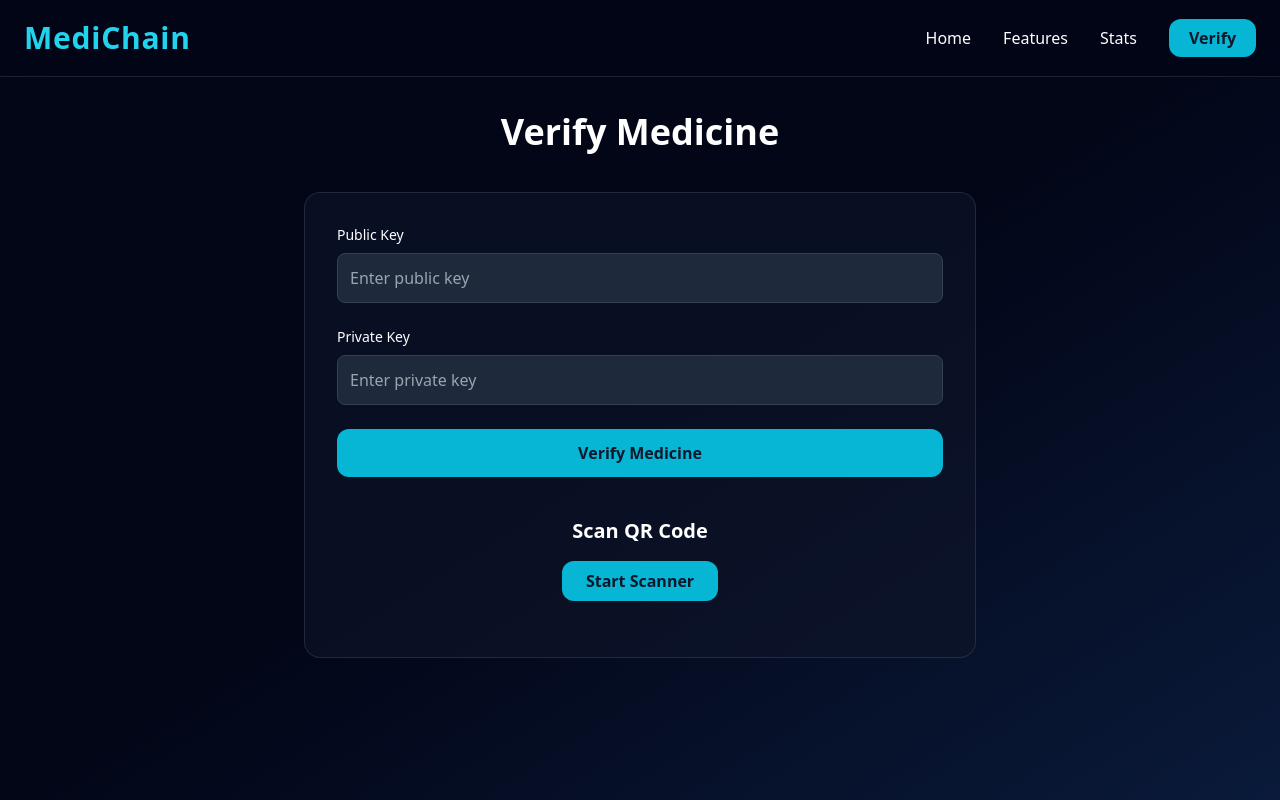
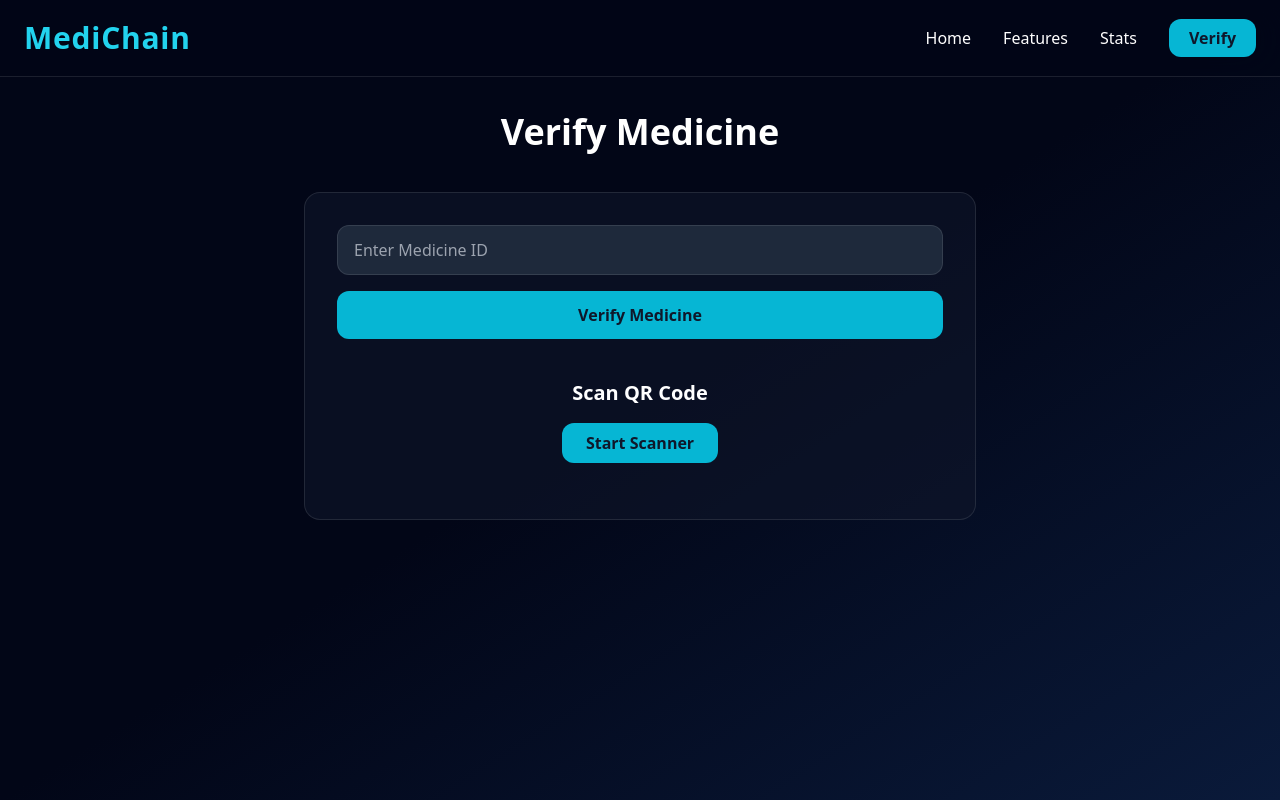
Before and after one commit to Soujana77/Blockchain-counterfeit-tracking, a React app in the folder frontend/: page /verify in a window 1280 px wide. Built offline with nearby package versions, Linux system fonts and the light colour scheme; the HTML template or start-up script is replaced by a standard one.

Commit message:
Integrated blockchain verification with frontend and backend

```diff
--- a/frontend/src/pages/Verify.jsx
+++ b/frontend/src/pages/Verify.jsx
@@ -2,12 +2,51 @@ import { useState } from "react";
 import QrScanner from "../components/QrScanner";
 
 function Verify() {
+  const [medicineId, setMedicineId] = useState("");
+  const [result, setResult] = useState(null);
+  const [status, setStatus] = useState("");
+
   const [scanResult, setScanResult] = useState("");
   const [showScanner, setShowScanner] = useState(false);
 
+  // 🔍 VERIFY FUNCTION
+  const handleVerify = async (id) => {
+    try {
+      const res = await fetch(
+        `http://127.0.0.1:8000/api/getMedicine/${id}`
+      );
+
+      if (!res.ok) {
+        throw new Error("Not found");
+      }
+
+      const data = await res.json();
+
+      setResult(data.data);
+      setStatus("authentic");
+    } catch (error) {
+      setResult(null);
+      setStatus("fake");
+    }
+  };
+
+  // 🔍 Button click verify
+  const handleVerifyClick = () => {
+    if (!medicineId) return;
+    handleVerify(medicineId);
+  };
+
+  // 🔍 Auto verify after QR scan
+  const handleScan = (data) => {
+    if (data) {
+      setScanResult(data);
+      setMedicineId(data);
+      handleVerify(data);
+    }
+  };
+
   return (
     <div className="min-h-screen text-white px-6 pt-28">
-
       {/* TITLE */}
       <h1 className="text-4xl font-bold text-center mb-10">
         Verify Medicine
@@ -16,32 +55,44 @@ function Verify() {
       {/* MAIN CARD */}
       <div className="max-w-2xl mx-auto bg-slate-900/60 p-8 rounded-2xl border border-white/10">
 
-        {/* Public Key */}
-        <div className="mb-6">
-          <label className="block mb-2 text-sm">Public Key</label>
-          <input
-            type="text"
-            placeholder="Enter public key"
-            className="w-full p-3 rounded-lg bg-slate-800 border border-slate-700 focus:outline-none"
-          />
-        </div>
+        {/* INPUT */}
+        <input
+          type="text"
+          placeholder="Enter Medicine ID"
+          value={medicineId}
+          onChange={(e) => setMedicineId(e.target.value)}
+          className="w-full mb-4 px-4 py-3 rounded-xl bg-slate-800 border border-white/10 outline-none"
+        />
 
-        {/* Private Key */}
-        <div className="mb-6">
-          <label className="block mb-2 text-sm">Private Key</label>
-          <input
-            type="text"
-            placeholder="Enter private key"
-            className="w-full p-3 rounded-lg bg-slate-800 border border-slate-700 focus:outline-none"
-          />
-        </div>
-
-        {/* Verify Button */}
-        <button className="w-full py-3 bg-cyan-500 hover:bg-cyan-400 text-slate-900 rounded-xl font-semibold">
+        {/* BUTTON */}
+        <button
+          onClick={handleVerifyClick}
+          className="w-full py-3 bg-cyan-500 hover:bg-cyan-400 text-slate-900 rounded-xl font-semibold"
+        >
           Verify Medicine
         </button>
 
-        {/* ================= QR SECTION (NOW INSIDE CARD) ================= */}
+        {/* RESULT */}
+        {status === "authentic" && result && (
+          <div className="mt-6 p-4 bg-green-900/40 border border-green-500 rounded-xl">
+            <h3 className="text-green-400 font-semibold text-lg mb-2">
+              ✅ Authentic Medicine
+            </h3>
+            <p>ID: {result.batchId}</p>
+            <p>Name: {result.name}</p>
+            <p>Owner: {result.currentOwner}</p>
+          </div>
+        )}
+
+        {status === "fake" && (
+          <div className="mt-6 p-4 bg-red-900/40 border border-red-500 rounded-xl">
+            <h3 className="text-red-400 font-semibold text-lg">
+              ❌ Fake / Not Found
+            </h3>
+          </div>
+        )}
+
+        {/* ================= QR SECTION ================= */}
 
         <div className="mt-10 text-center">
           <h2 className="text-xl font-semibold mb-4">
@@ -59,11 +110,11 @@ function Verify() {
           {/* Scanner */}
           {showScanner && (
             <div className="rounded-xl overflow-hidden border border-white/10">
-              <QrScanner onScan={setScanResult} />
+              <QrScanner onScan={handleScan} />
             </div>
           )}
 
-          {/* Result */}
+          {/* Scan Result */}
           {scanResult && (
             <div className="mt-6 p-4 bg-slate-800 rounded-xl border border-white/10">
               <p className="text-cyan-400 font-semibold">
@@ -75,7 +126,6 @@ function Verify() {
             </div>
           )}
         </div>
-
       </div>
     </div>
   );
```
Also changed, not shown: 1 other file (tests, documents, lock files or other folders).
